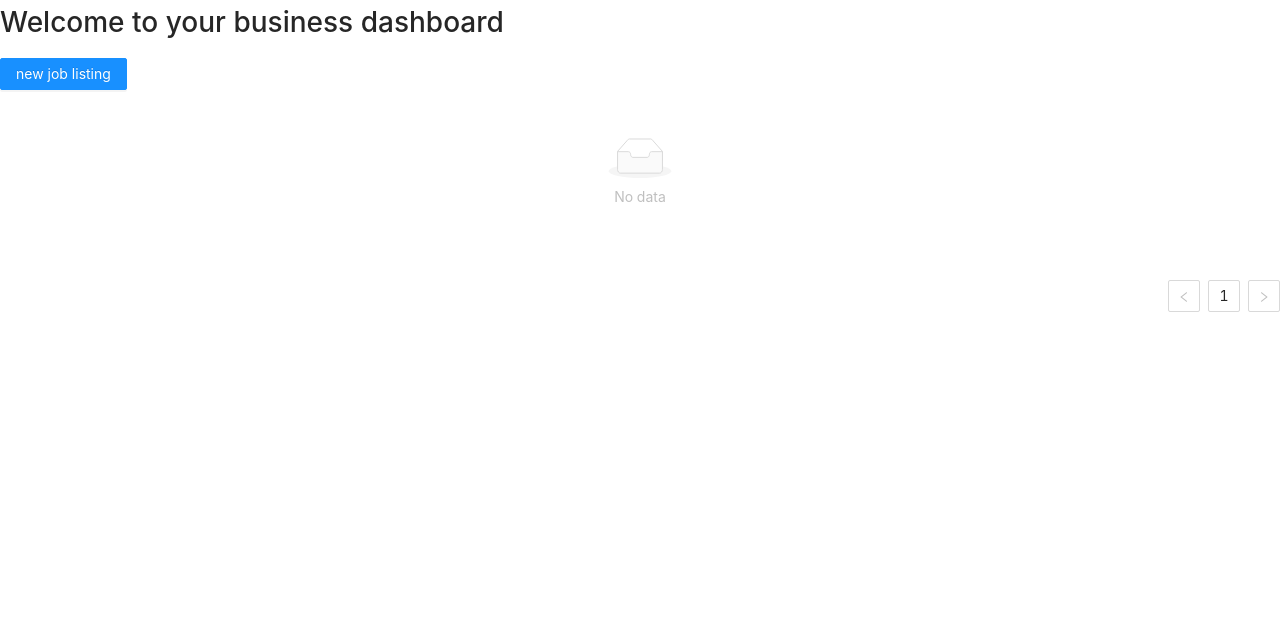
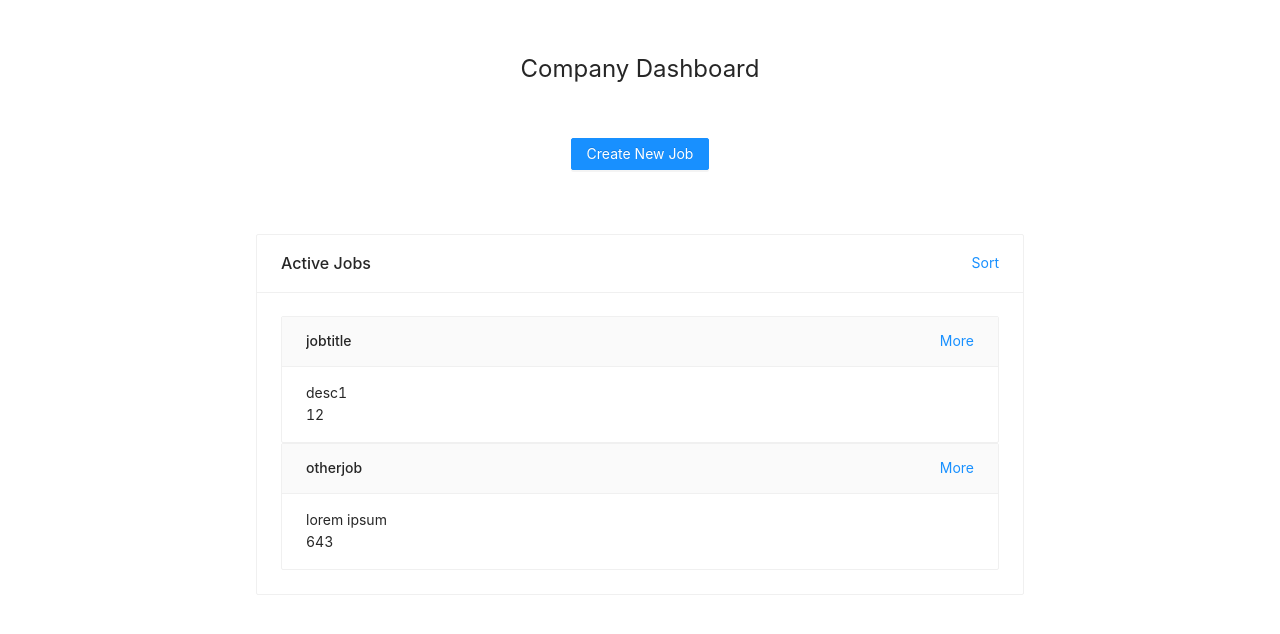
Before and after one commit to mattfan00/project-setup-team-solidaridad-utilisation, a React (Create React App) app in the folder front-end/: page /business/dashboard in a window 1280 px wide. Shown: the top 634 px of the page. Built offline with nearby package versions, Linux system fonts and the light colour scheme.

Commit message:
added listview

```diff
--- a/front-end/package.json
+++ b/front-end/package.json
@@ -11,6 +11,7 @@
     "react-dom": "^17.0.1",
     "react-router-dom": "^5.2.0",
     "react-scripts": "4.0.3",
+    "reqwest": "^2.0.5",
     "web-vitals": "^1.0.1"
   },
   "scripts": {
--- a/front-end/src/Components/Dashboard/ActiveJob.js
+++ b/front-end/src/Components/Dashboard/ActiveJob.js
@@ -1,19 +1,21 @@
 import React, {useState} from "react"
-import {List, Avatar, Skeleton} from "antd";
+import {Card} from "antd"
+import './styles.css'
 
 const ActiveJob = (props) => {
     return (
-        <List.Item
-            actions={[<a key="list-loadmore-edit">edit</a>, <a key="list-loadmore-more">more</a>]}
-          >
-            <Skeleton title={false} loading={props.loading} active>
-              <List.Item.Meta
-                title={<a href="https://github.com">{props.jobTitle}</a>}
-                description="dEVEloP FrONteND in tW0 wEEkS"
-              />
-              <div>{props.count}</div>
-            </Skeleton>
-          </List.Item>
+        <Card
+            type="inner"
+            title={props.job.title}
+            extra={
+                <a href='#'>More</a>
+            }
+        >
+            {props.job.desc}
+            <div className="counter">
+                {props.job.appCount}
+            </div>
+        </Card>
     );
 }
 
--- a/front-end/src/Components/Dashboard/JobList.js
+++ b/front-end/src/Components/Dashboard/JobList.js
@@ -1,24 +1,23 @@
-import React from "react";
-import {List} from "antd";
+import React, {useState} from "react";
+import {Card, Button} from "antd";
 import ActiveJob from "./ActiveJob";
 
-//pass the list of all data to Joblist to render each job
-const JobList = () => {
-    return(
-        <List
-            className="loadmore-list"
-            itemLayout="horizontal"
-            pagination={{
-                onChange: page =>{
-                    console.log(page);
-                },
-                pageSize: 10
-            }}
-            renderItem={item=> (
-                ActiveJob(item)
-            )}
-        />
+const JobList = (props) => {
+    return (
+        <div>
+            {props.pizza}
+            <Card
+                title="Active Jobs"
+                extra={
+                    <a href='./JobView'>Sort</a>
+                }
+            >
+                {props.jobs && props.jobs.map(job => (
+                    <ActiveJob job={job}></ActiveJob>
+                ))}
+            </Card>
+        </div>
     );
-}
+};
 
-export default JobList
+export default JobList;
--- /dev/null
+++ b/front-end/src/Components/Dashboard/styles.css
@@ -0,0 +1,4 @@
+.counter{
+    align-items: right;
+
+}
--- a/front-end/src/View/Business/Dashboard/index.css
+++ b/front-end/src/View/Business/Dashboard/index.css
@@ -0,0 +1,18 @@
+.welcomeText{
+    font-size: x-large;
+    font: bold;
+    margin: 50px;
+    text-align: center;
+}
+
+.newJob {
+    text-align: center;
+
+}
+
+.joblist{
+    align-items: center;
+    margin-top: 5%;
+    margin-left: 20%;
+    margin-right: 20%;
+}
--- a/front-end/src/View/Business/Dashboard/index.js
+++ b/front-end/src/View/Business/Dashboard/index.js
@@ -2,23 +2,45 @@ import { useHistory } from "react-router-dom"
 import JobList from "../../../Components/Dashboard/JobList"
 import {Button} from "antd"
 
+import './index.css'
 //import stylesheet
 
 const Dashboard = () => {
   const history = useHistory()
+
+  //dummydata for testing purposes
+  const jobs = [{
+    title: "jobtitle",
+    desc: "desc1",
+    appCount: 12
+  },
+  {
+    title: "otherjob",
+    desc: "lorem ipsum",
+    appCount: 643
+  }
+  ]
+
   return (
     <div>
-      <h1>Welcome to your business dashboard</h1>
-      <div>
+      <div className = 'header'>
+        <div className = 'welcomeText'>
+          Company Dashboard
+        </div>
+      </div>
+
+      <div className = "newJob">
         <Button
           type="primary"
           onClick={() => history.push("/business/listing/new")}
         >
-          new job listing
+          Create New Job
         </Button>
       </div>
 
-      <JobList></JobList>
+      <div className = "joblist">
+        <JobList jobs={jobs}></JobList>
+      </div>
 
     </div>
   )
```
Also changed, not shown: front-end/src/Components/Dashboard/JobView.js (added, +7 -0 lines), 2 other files (tests, documents, lock files or other folders).
